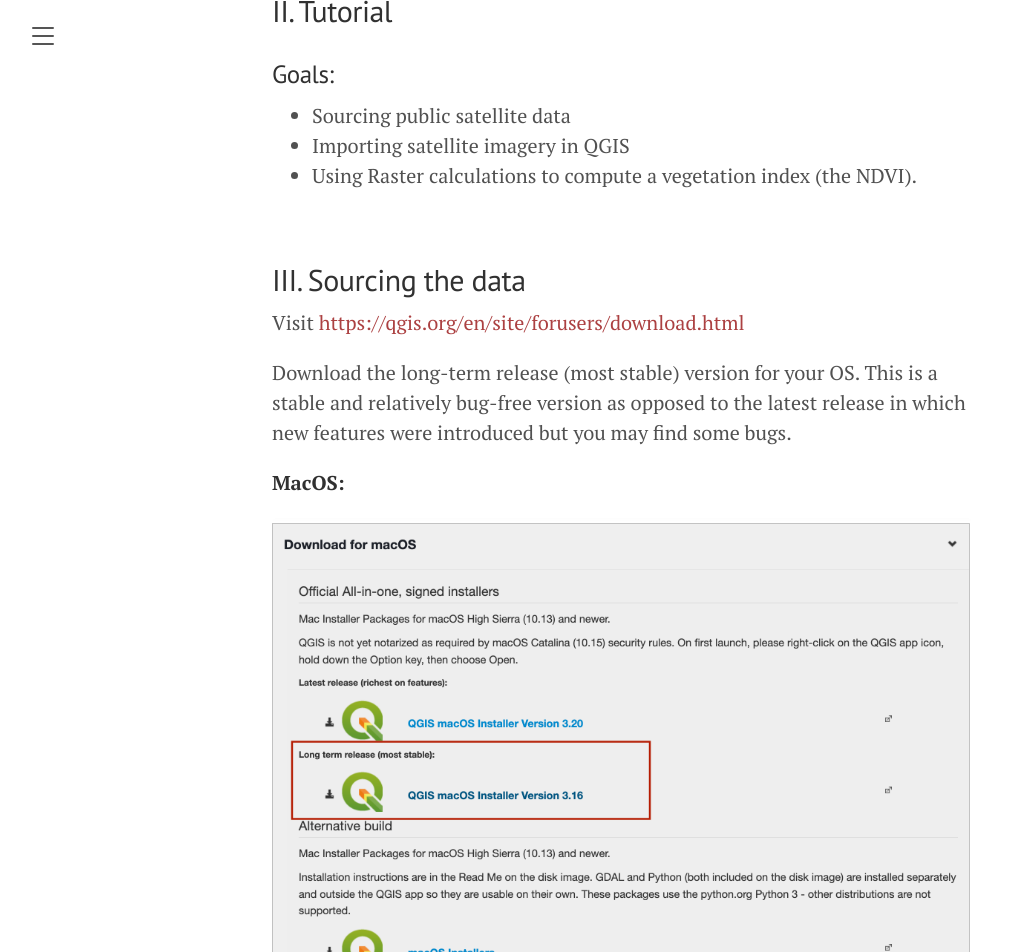
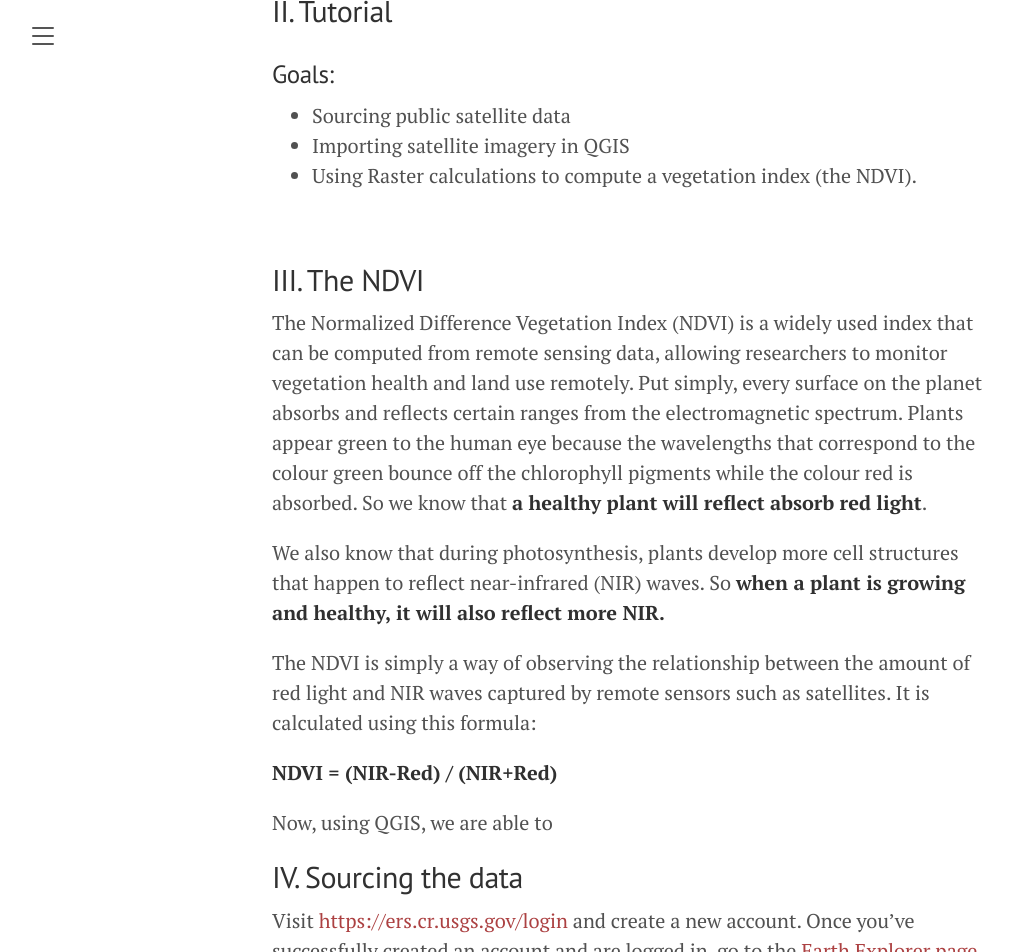
Before and after one commit to raphaelleroffo/raphaelleroffo.github.io, a Jekyll site: the page built from _posts/2022-01-23-advanced-tutorial1.md, in a window 1280 px wide and 1400 px high, scrolled down 618 px. Shown: the top 952 px of the window, without its empty margins (8-1019 px from the left). Built offline with Jekyll 4.4.1, drawn with Linux system fonts in a browser that asks for light colours; some of the changed text lies outside the part shown.

Commit message:
assets for advanced tutorials

```diff
--- a/_posts/2022-01-24-advanced-tutorial1.md
+++ b/_posts/2022-01-23-advanced-tutorial1.md
@@ -30,9 +30,46 @@
 
 &nbsp;
 
-## III. Sourcing the data
+## III. The NDVI
 
-Visit [https://qgis.org/en/site/forusers/download.html](https://qgis.org/en/site/forusers/download.html)
+The Normalized Difference Vegetation Index (NDVI) is a widely used index that can be computed from remote sensing data, allowing researchers to monitor vegetation health and land use remotely. Put simply, every surface on the planet absorbs and reflects certain ranges from the electromagnetic spectrum. Plants appear green to the human eye because the wavelengths that correspond to the colour green bounce off the chlorophyll pigments while the colour red is absorbed. So we know that **a healthy plant will reflect absorb red light**.
+
+We also know that during photosynthesis, plants develop more cell structures that happen to reflect near-infrared (NIR) waves. So **when a plant is growing and healthy, it will also reflect more NIR.**
+
+The NDVI is simply  a way of observing the relationship between the amount of red light and NIR waves captured by remote sensors such as satellites. It is calculated using this formula:
+
+**NDVI = (NIR-Red) / (NIR+Red)**
+
+
+Now, using QGIS, we are able to
+
+## IV. Sourcing the data
+
+Visit [https://ers.cr.usgs.gov/login](hhttps://ers.cr.usgs.gov/login) and create a new account. Once you've successfully created an account and are logged in, go to the [Earth Explorer page](https://earthexplorer.usgs.gov). This is one of many platforms from which you can download public satellite data, for free.
+
+We are interested in London. By default, the map is centered on Siouxville in the US, but scroll out and navigate to the UK, then zoom onto London, roughly to this extent:
+
+
+<img src="../../../../docs/assets/images/adv-s1.png" width="700">
+
+&nbsp;
+
+
+
+
+
+
+
+
+
+
+
+
+
+
+
+
+
 
 Download the long-term release (most stable) version for your OS. This is a stable and relatively bug-free version as opposed to the latest release in which new features were introduced but you may find some bugs.
 
```
Also changed, not shown: tuto2-advanced-gis.md (+6 -6 lines), 1 other file.
